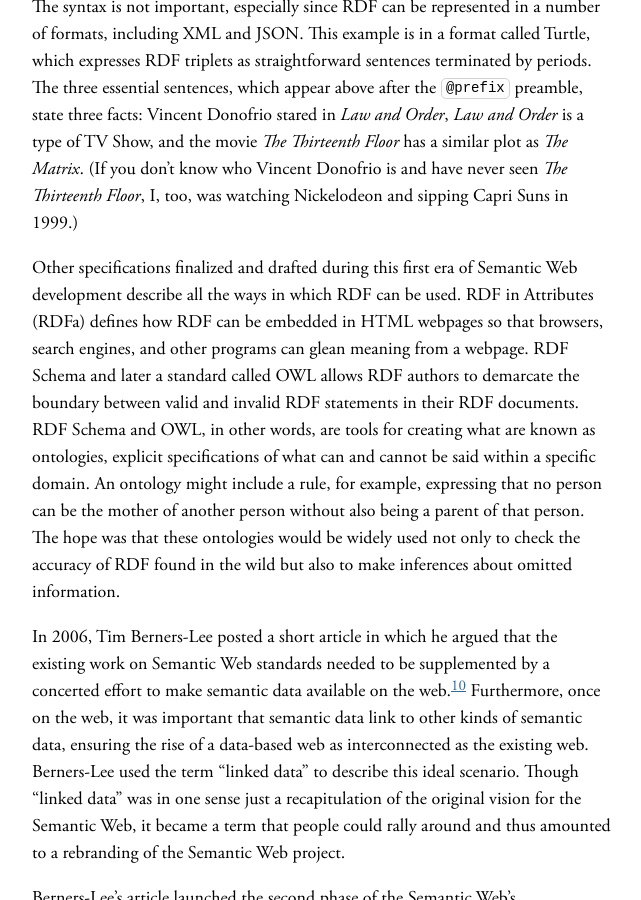
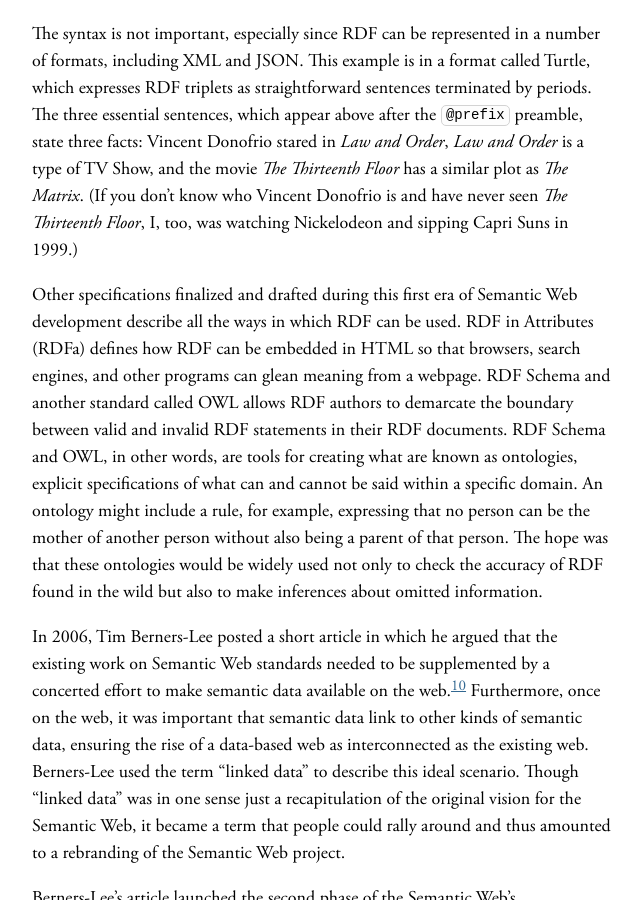
Before and after one commit to sinclairtarget/sinclairtarget.github.io, a Jekyll site: the page built from _posts/2018-05-27-semantic-web.md, in a window 1280 px wide and 900 px high, scrolled down 5336 px. Shown: the whole window, without its empty margins (318-959 px from the left). Built offline with Jekyll 4.4.1, drawn with Linux system fonts in a browser that asks for light colours; comment, search, counter and statistics services are not loaded; some of the changed text lies outside the part shown.

Commit message:
Edit sem web post to make attribution of blockquote clear.

```diff
--- a/_posts/2018-05-27-semantic-web.md
+++ b/_posts/2018-05-27-semantic-web.md
@@ -211,17 +212,17 @@ sipping Capri Suns in 1999.)
 
 Other specifications finalized and drafted during this first era of Semantic
 Web development describe all the ways in which RDF can be used. RDF in
-Attributes (RDFa) defines how RDF can be embedded in HTML webpages so that
-browsers, search engines, and other programs can glean meaning from a webpage.
-RDF Schema and later a standard called OWL allows RDF authors to demarcate the
-boundary between valid and invalid RDF statements in their RDF documents. RDF
-Schema and OWL, in other words, are tools for creating what are known as
-ontologies, explicit specifications of what can and cannot be said within a
-specific domain. An ontology might include a rule, for example, expressing that
-no person can be the mother of another person without also being a parent of
-that person. The hope was that these ontologies would be widely used not only
-to check the accuracy of RDF found in the wild but also to make inferences
-about omitted information.
+Attributes (RDFa) defines how RDF can be embedded in HTML so that browsers,
+search engines, and other programs can glean meaning from a webpage. RDF Schema
+and another standard called OWL allows RDF authors to demarcate the boundary
+between valid and invalid RDF statements in their RDF documents. RDF Schema and
+OWL, in other words, are tools for creating what are known as ontologies,
+explicit specifications of what can and cannot be said within a specific
+domain. An ontology might include a rule, for example, expressing that no
+person can be the mother of another person without also being a parent of that
+person. The hope was that these ontologies would be widely used not only to
+check the accuracy of RDF found in the wild but also to make inferences about
+omitted information.
 
 In 2006, Tim Berners-Lee posted a short article in which he argued that the
 existing work on Semantic Web standards needed to be supplemented by a
```
Also changed, not shown: other parts of _posts/2018-05-27-semantic-web.md (+6 -5 lines).
